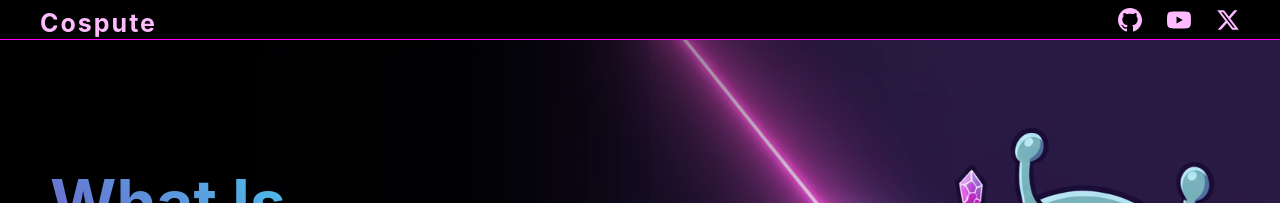
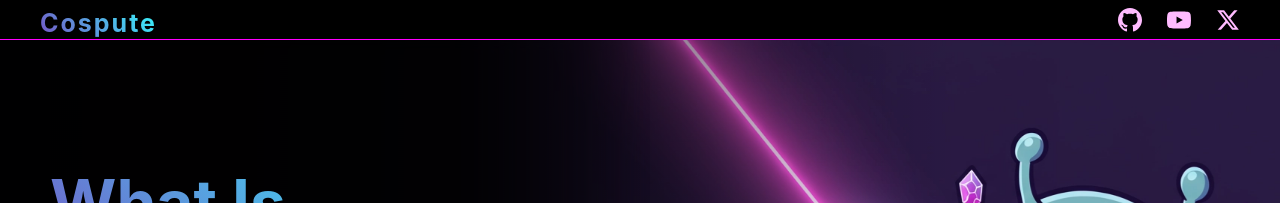
Before and after one commit to cospute/cospute.github.io, a Jekyll site: the page built from index.html, in a window 1280 px wide. Shown: the top 203 px of the page. Built offline with Jekyll 4.4.1, drawn with Linux system fonts in a browser that asks for light colours.

Commit message:
Update style.css

```diff
--- a/assets/css/style.css
+++ b/assets/css/style.css
@@ -35,9 +35,9 @@ header {
     padding-top: 3px;
     font-size: 25px;
     font-weight: 700;
-    -webkit-text-fill-color:transparent;
-    background: #fbf;
-    -webkit-background-clip:text;
+    -webkit-text-fill-color: transparent;
+    background: linear-gradient(45deg,#7652c5,#3ff);
+    -webkit-background-clip: text;
     letter-spacing: 2px;
     position: relative;
     z-index: 1;
```
